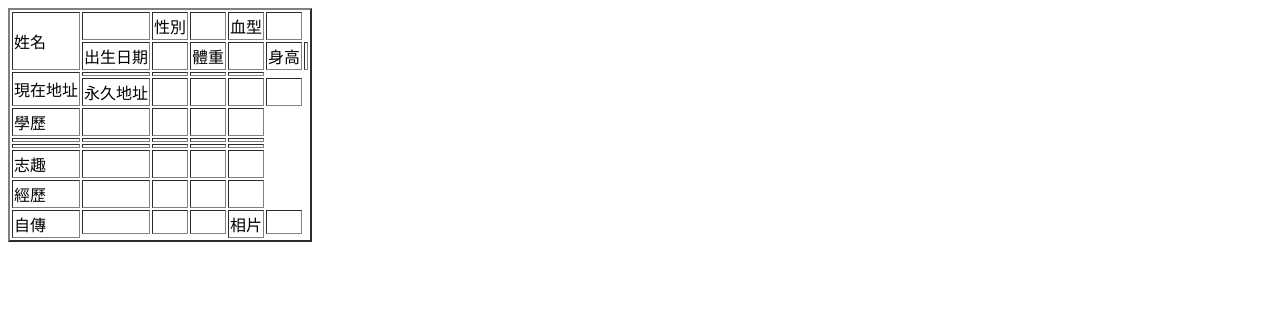
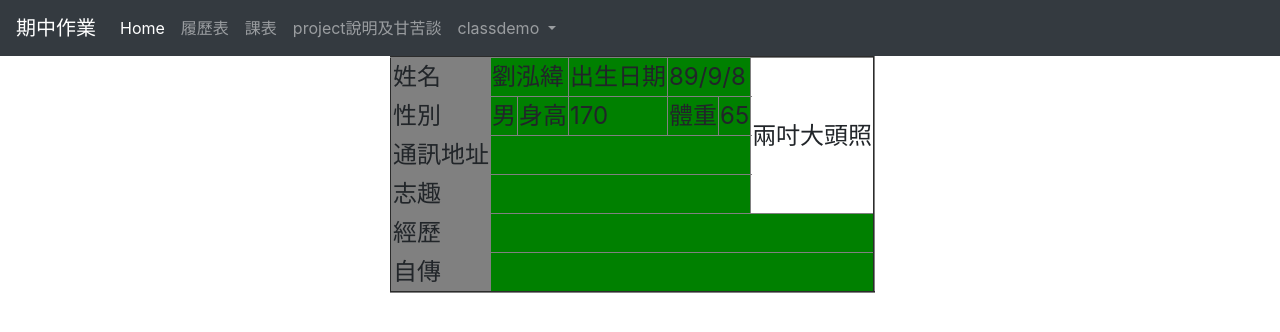
Before and after one commit to 209410108h/1091-1N-p1-209410108, a plain HTML site: page 期中作業/p2/履歷表.html in a window 1280 px wide. Drawn offline with nearby package versions, Linux system fonts and the light colour scheme.

Commit message:
initial commit

```diff
--- /dev/null
+++ b/期中作業/p1/78.css
@@ -0,0 +1,6 @@
+.container {
+    background-color: chocolate;
+    margin: auto;
+    padding: auto;
+    width: 950px;
+}
--- a/期中作業/p1/myclass_08.css
+++ /dev/null
@@ -1,7 +0,0 @@
-.container {
-    background-color: cyan;
-    margin: auto;
-    font-size: 130%;
-
-
-}
--- /dev/null
+++ b/期中作業/p2/77.css
@@ -0,0 +1,6 @@
+#container {
+    width: 500px;
+    margin: auto;
+    font-size: 150%;
+
+}
--- a/期中作業/p2/履歷表.html
+++ b/期中作業/p2/履歷表.html
@@ -3,88 +3,128 @@
 <head>
     <meta charset="UTF-8">
     <meta name="viewport" content="width=device-width, initial-scale=1.0">
+    <link
+      rel="stylesheet"
+      href="https://stackpath.bootstrapcdn.com/bootstrap/4.5.2/css/bootstrap.min.css"
+      integrity="sha384-JcKb8q3iqJ61gNV9KGb8thSsNjpSL0n8PARn9HuZOnIxN0hoP+VmmDGMN5t9UJ0Z"
+      crossorigin="anonymous"/>
+      <link rel="stylesheet" href="77.css">
     <title>Document</title>
 </head>
 <body>
-  <div class="container">
-    <div class="heading">
+  <nav class="navbar navbar-expand-lg navbar-dark bg-dark">
+    <a class="navbar-brand" href="#">期中作業</a>
+    <button
+      class="navbar-toggler"
+      type="button"
+      data-toggle="collapse"
+      data-target="#navbarNavDropdown"
+      aria-controls="navbarNavDropdown"
+      aria-expanded="false"
+      aria-label="Toggle navigation"
+    >
+      <span class="navbar-toggler-icon"></span>
+    </button>
+    <div class="collapse navbar-collapse" id="navbarNavDropdown">
+      <ul class="navbar-nav">
+        <li class="nav-item active">
+          <a class="nav-link" href="../nav.html"
+            >Home <span class="sr-only">(current)</span></a
+          >
+        </li>
+        <li class="nav-item">
+          <a class="nav-link" href="./p2/履歷表.html">履歷表</a>
+        </li>
+        <li class="nav-item">
+          <a class="nav-link" href="./p1/myclass_08.html">課表</a>
+          <li class="nav-item">
+            <a class="nav-link" href="./p3/Project說明及甘苦談.docx">project說明及甘苦談</a>
+        </li>
+        <li class="nav-item dropdown">
+          <a
+            class="nav-link dropdown-toggle"
+            href="#"
+            id="navbarDropdownMenuLink"
+            role="button"
+            data-toggle="dropdown"
+            aria-haspopup="true"
+            aria-expanded="false"
+          >
+             classdemo
+          </a>
+          <div class="dropdown-menu" aria-labelledby="navbarDropdownMenuLink">
+            <a class="dropdown-item" href="./w05-bootstrap/index_bs.html">w01-intro</a>
+            <a class="dropdown-item" href="./w05-bootstrap/pokemon_bs.html">w01-pokemon</a>
+            <a class="dropdown-item" href="./w02-imgGallery/imgGallery.html">w02-image gallery</a>
+            <a class="dropdown-item" href="./w02-blog/blog.html">w02-blog</a>
+            <a class="dropdown-item" href="./w03-div/div.html">w03-div</a>
+            <a class="dropdown-item" href="./w03-div-tku60/div_tku60.html">w03-div_tku60</a>
+            <a class="dropdown-item" href="./w04-tku60-js/div_tku60.html">w04-tku60-js</a>
+            <a class="dropdown-item" href="./w05-bootstrap/nav.html">w05-bootstrap</a>
+            <a class="dropdown-item" href="./w06-ms-clone/index.html">w06-ms-clone</a>
+            <a class="dropdown-item" href="./w07-nav/nav.html">w07-nav</a>
+            <a class="dropdown-item" href="./w08-ms clone/index.html">w08-ms clone</a>
+          </div>
+        </li>
+      </ul>
+    </div>
+  </nav>
+  <script
+    src="https://code.jquery.com/jquery-3.5.1.slim.min.js"
+    integrity="sha384-DfXdz2htPH0lsSSs5nCTpuj/zy4C+OGpamoFVy38MVBnE+IbbVYUew+OrCXaRkfj"
+    crossorigin="anonymous"
+  ></script>
+  <script
+    src="https://cdn.jsdelivr.net/npm/popper.js@1.16.1/dist/umd/popper.min.js"
+    integrity="sha384-9/reFTGAW83EW2RDu2S0VKaIzap3H66lZH81PoYlFhbGU+6BZp6G7niu735Sk7lN"
+    crossorigin="anonymous"
+  ></script>
+  <script
+    src="https://stackpath.bootstrapcdn.com/bootstrap/4.5.2/js/bootstrap.min.js"
+    integrity="sha384-B4gt1jrGC7Jh4AgTPSdUtOBvfO8shuf57BaghqFfPlYxofvL8/KUEfYiJOMMV+rV"
+    crossorigin="anonymous"
+  ></script>
+  <div id="container">
     <table border="2">
-            <tr>
-                <td rowspan="2">姓名</td>
-                <td></td>
-                <td>性別</td>
-                <td></td>
-                <td>血型</td>
-                <td></td>
+      <colgroup style="background-color: gray;"></colgroup>
+      <colgroup span="12" style="background-color: green;"></colgroup>
+      <tr >
+        <td colspan="4">姓名</td>
+        <td colspan="5">劉泓緯</td>
+        <td colspan="2">出生日期</td>
+        <td colspan="4">89/9/8</td>
+        <td rowspan="4">兩吋大頭照</td>
+
+
+
       </tr>
       <tr>
-                <td>出生日期</td>
-                <td></td>
+        <td colspan="4">性別</td>
+        <td colspan="4">男</td>
+        <td>身高</td>
+        <td colspan="2">170</td>
         <td>體重</td>
-                <td></td>
-                <td>身高</td>
-                <td></td>
+        <td colspan="2">65</td>
       </tr>
       <tr>
-                <td rowspan="2">現在地址</td>
-                <td></td>
-                <td></td>
-                <td></td>
-                <td></td>
+        <td colspan="4">通訊地址</td>
+        <td colspan="10"></td>
+
       </tr>
       <tr>
-                <td>永久地址</td>
-                <td></td>
-                <td></td>
-                <td></td>
-                <td></td>
+        <td colspan="4">志趣</td>
+        <td colspan="10"></td>
       </tr>
       <tr>
-                <td>學歷</td>
-                <td></td>
-                <td></td>
-                <td></td>
-                <td></td>
+        <td colspan="4">經歷</td>
+        <td colspan="13"></td>
+
       </tr>
       <tr>
-                <td></td>
-                <td></td>
-                <td></td>
-                <td></td>
-                <td></td>
+        <td colspan="4">自傳</td>
+        <td colspan="13"></td>
+
       </tr>
-              <tr>
-                <td></td>
-                <td></td>
-                <td></td>
-                <td></td>
-                <td></td>
-              </tr>
-              <tr>
-                <td>志趣</td>
-                <td></td>
-                <td></td>
-                <td></td>
-                <td></td>
-              </tr>
-              <tr>
-                <td>經歷</td>
-                <td></td>
-                <td></td>
-                <td></td>
-                <td></td>
-              </tr>
-              <tr>
-                <td rowspan="3">自傳</td>
-                <td></td>
-                <td></td>
-                <td></td>
-                <td rowspan="4">相片</td>
-                <td></td>
-              </tr>
-              <tr></tr>
-              <tr></tr>
-
     </table>
 
 </body>
```
Also changed, not shown: 期中作業/nav.html (+1 -1 lines), 期中作業/p1/myclass_08.html (+3 -3 lines), 期中作業/w02-blog/blog.html (+1 -1 lines), 期中作業/w02-imgGallery/imgGallery.html (+1 -1 lines), 期中作業/w03-div-tku60/div_tku60.html (+1 -1 lines), 期中作業/w03-div/div.html (+1 -1 lines), 期中作業/w04-tku60-js/div_tku60.html (+1 -1 lines), 期中作業/w05-bootstrap/index_bs.html (+1 -1 lines), 期中作業/w05-bootstrap/nav.html (+1 -1 lines), 期中作業/w05-bootstrap/pokemon_bs.html (+1 -1 lines), 期中作業/w06-ms-clone/index.html (+1 -1 lines), 期中作業/w07-nav/nav.html (+1 -1 lines), 期中作業/w08-ms clone/index.html (+1 -1 lines), 1 other file. Lines whose indentation alone changed are shown as unchanged.
